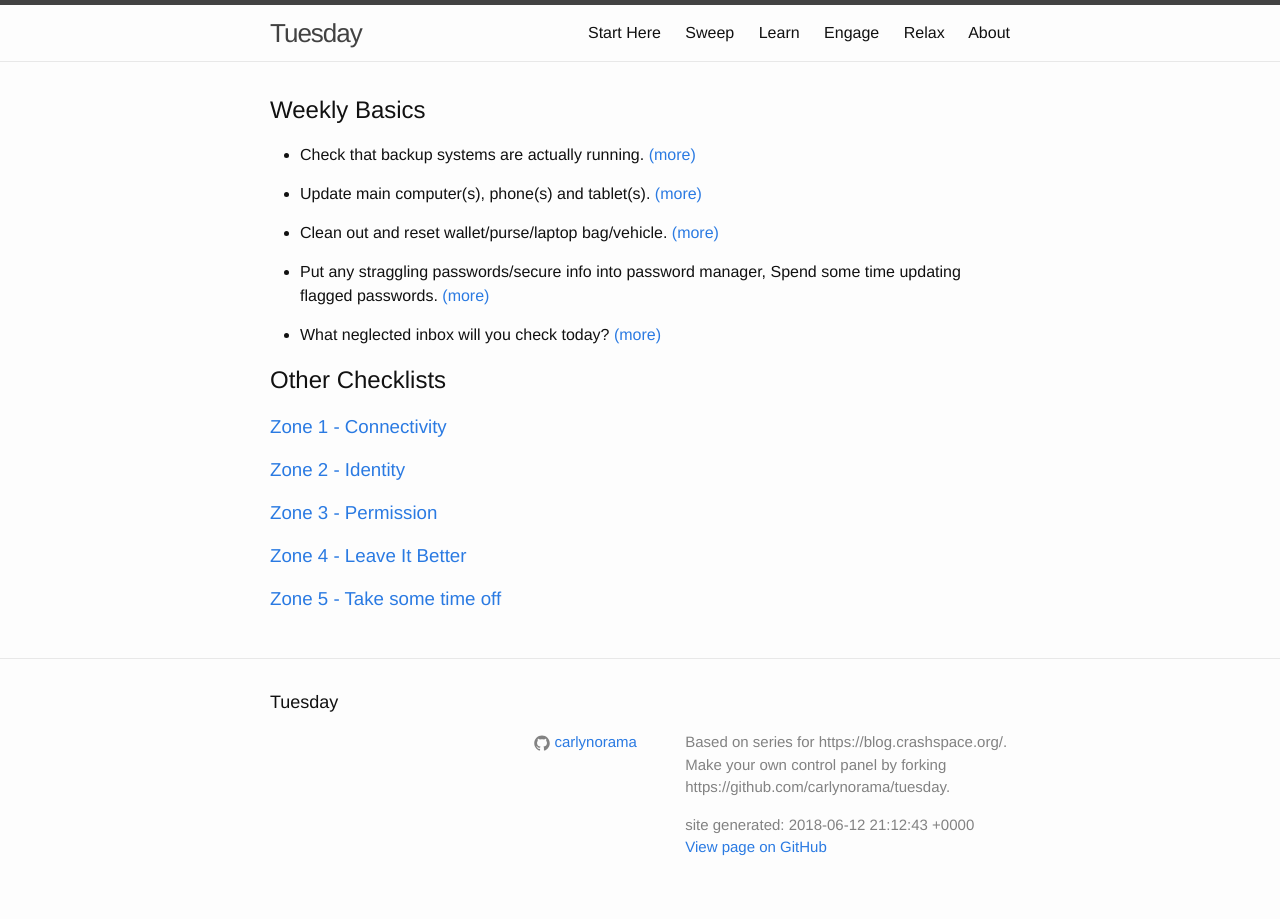
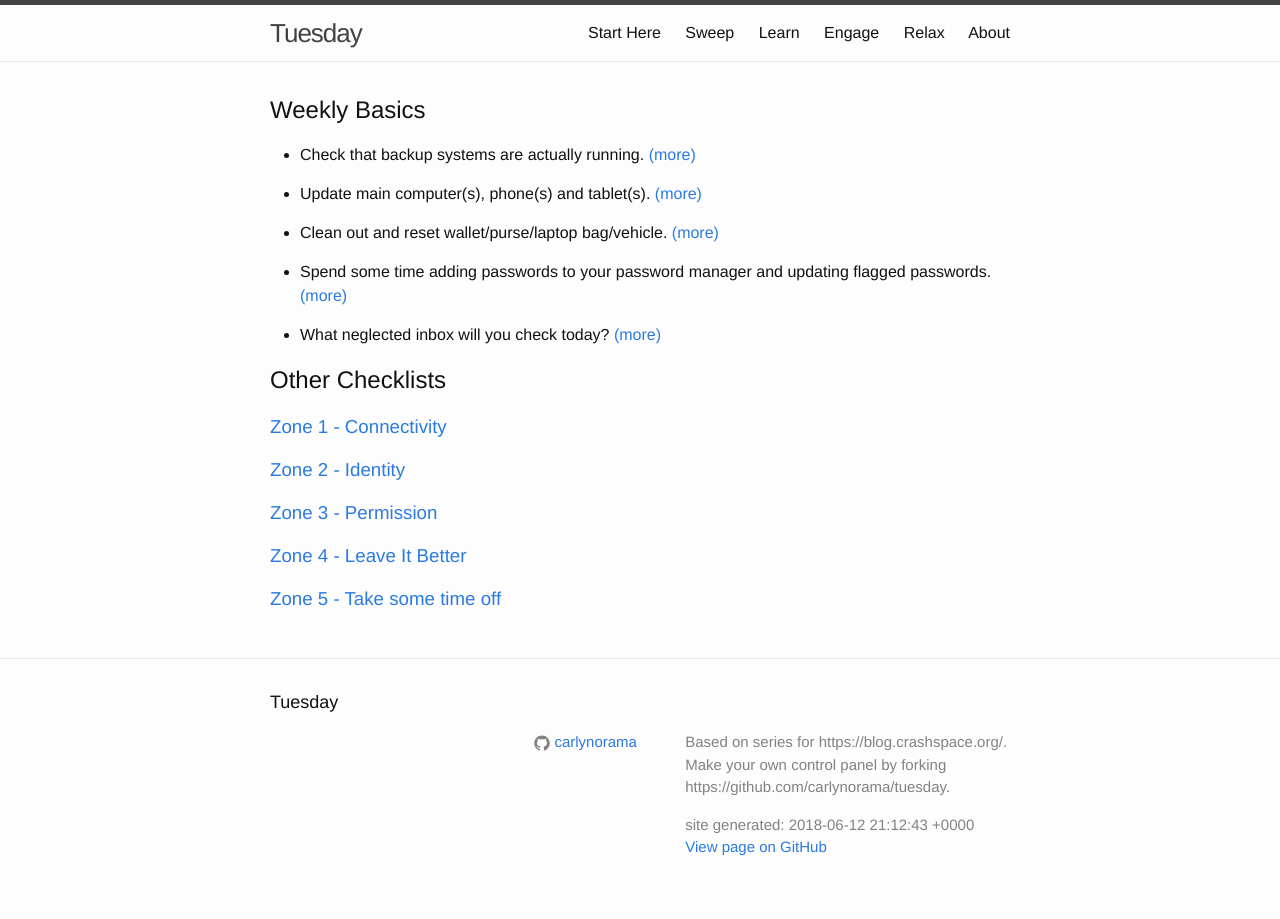
Before and after one commit to CRASHSpace/tuesday, a Jekyll site: the page built from _sweep/index.md, in a window 1280 px wide. Built offline with Jekyll 4.4.1, drawn with Linux system fonts in a browser that asks for light colours.

Commit message:
update to-do text

```diff
--- a/_sweep/zone00/password_manager.md
+++ b/_sweep/zone00/password_manager.md
@@ -7,7 +7,7 @@ easy_win: true
 list_order: 3
 name: password_manager.md
 title: Download and USE a password manager
-weekly_todo_text: Put any straggling passwords/secure info into password manager, Spend some time updating flagged passwords.
+weekly_todo_text: Spend some time adding passwords to your password manager and updating flagged passwords.
 ---
 ## Why This
 
```
